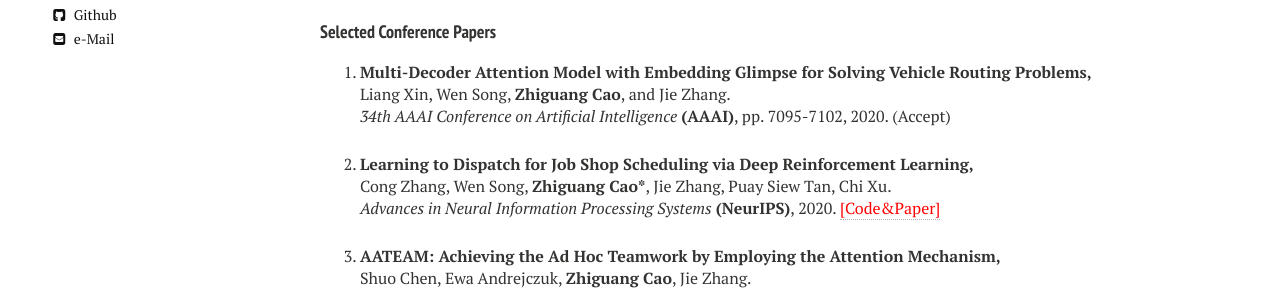
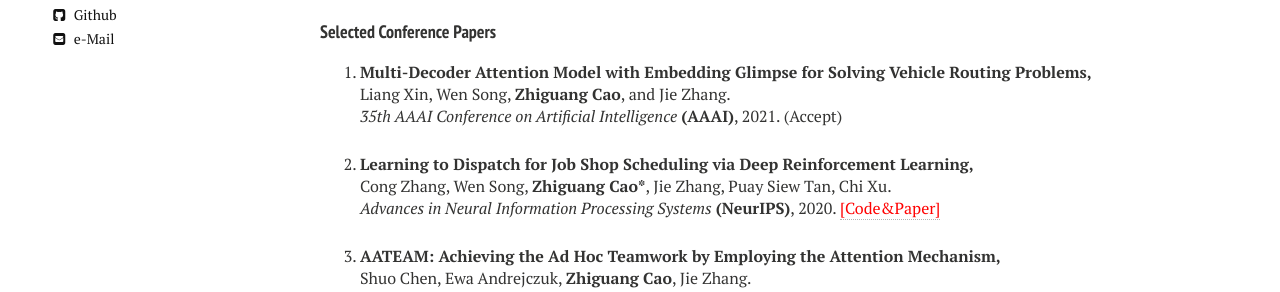
Before and after one commit to zhiguangcaosg/zhiguangcaosg.github.io, a Jekyll site: the page built from publications.md, in a window 1280 px wide and 900 px high, scrolled down 363 px. Shown: the part 155-447 px from the top of the window. Built offline with Jekyll 4.4.1, drawn with Linux system fonts in a browser that asks for light colours; nearby versions of some CDN libraries.

Commit message:
Update publications.html

```diff
--- a/_layouts/publications.html
+++ b/_layouts/publications.html
@@ -127,7 +127,7 @@ div.bibtex pre { font-size: 75%; overflow: auto;  width: 100%; padding: 0em 0em;
 <p>
 <b>Multi-Decoder Attention Model with Embedding Glimpse for Solving Vehicle Routing Problems,</b>
 <br> Liang Xin, Wen Song, <b>Zhiguang Cao</b>, and Jie Zhang.<br>
-<i>34th AAAI Conference on Artificial Intelligence</i> <b>(AAAI)</b>, pp. 7095-7102, 2020. (Accept)
+<i>35th AAAI Conference on Artificial Intelligence</i> <b>(AAAI)</b>, 2021. (Accept)
 </p>
 </li>
 
```
